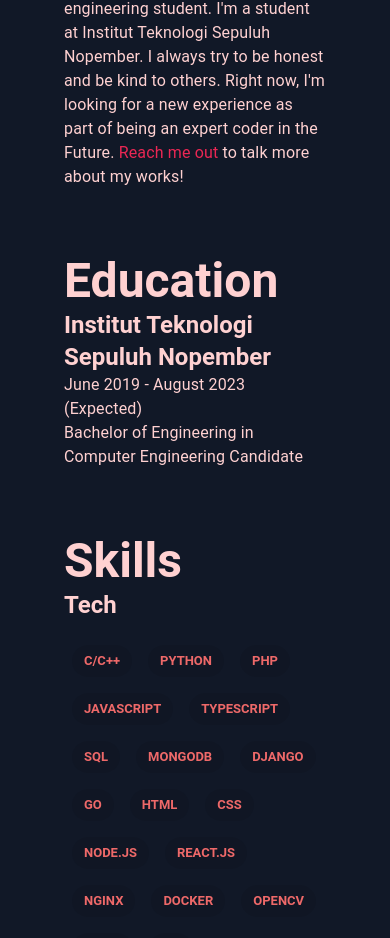
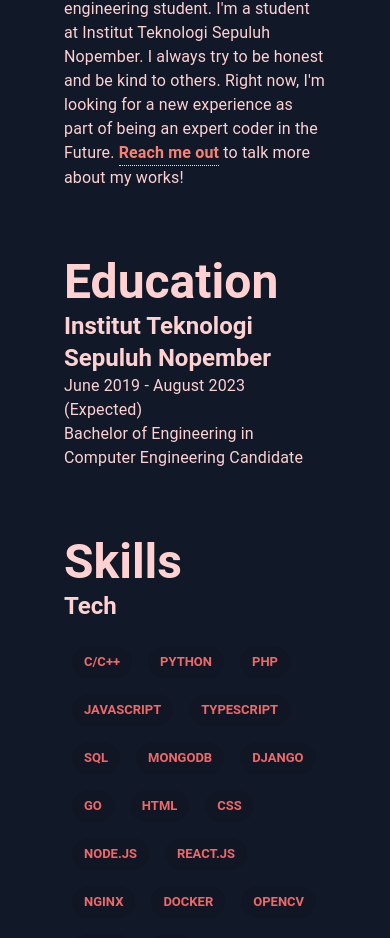
Before and after one commit to LordRonz/LordRonz.github.io, a Next.js app: page / in a window 390 px wide. Shown: the part 1131-2069 px from the top of the page. Built offline with nearby package versions, Linux system fonts and the light colour scheme; no server answers.

Commit message:
feat: unstyled link

```diff
--- a/package.json
+++ b/package.json
@@ -8,7 +8,7 @@
     "export": "next export",
     "start": "next start",
     "lint": "next lint",
-    "tsc": "tsc --noEmit",
+    "tsc": "tsc --pretty --noEmit",
     "format": "prettier -w .",
     "format:check": "prettier -c ."
   },
--- a/src/components/About.tsx
+++ b/src/components/About.tsx
@@ -73,7 +73,7 @@
                   spy
                   hashSpy
                   href='#contact'
-                  className='animated-underline link pb-0.5 cursor-pointer'
+                  className='animated-underline custom-link inline-flex items-center font-semibold focus:outline-none focus-visible:rounded focus-visible:ring focus-visible:ring-primary-500 border-dark border-b border-dotted hover:border-black/0 text-primary-200'
                 >
                   Reach me out
                 </Link>{' '}
--- /dev/null
+++ b/src/components/links/CustomLink.tsx
@@ -0,0 +1,19 @@
+import clsx from 'clsx';
+
+import UnstyledLink, { UnstyledLinkProps } from '@/components/links/UnstyledLink';
+
+export default function CustomLink({ children, className, ...rest }: UnstyledLinkProps) {
+  return (
+    <UnstyledLink
+      {...rest}
+      className={clsx(
+        'animated-underline custom-link inline-flex items-center font-semibold',
+        'focus:outline-none focus-visible:rounded focus-visible:ring focus-visible:ring-primary-500',
+        'border-dark border-b border-dotted hover:border-black/0',
+        className
+      )}
+    >
+      {children}
+    </UnstyledLink>
+  );
+}
--- a/src/styles/globals.css
+++ b/src/styles/globals.css
@@ -22,6 +22,73 @@
   --clr-primary-500: rgb(var(--tw-clr-primary-500)); /* #992323 */
   --clr-primary-600: rgb(var(--tw-clr-primary-600)); /* #800000 */
   --clr-primary-700: rgb(var(--tw-clr-primary-700)); /* #690000 */
+}
+
+@layer base {
+  @font-face {
+    font-family: 'Roboto';
+    font-style: normal;
+    font-weight: 100 900;
+    font-display: optional;
+    unicode-range: U+0000-00FF, U+0131, U+0152-0153, U+02BB-02BC, U+02C6, U+02DA, U+02DC, U+2000-206F, U+2074, U+20AC, U+2122,
+      U+2191, U+2193, U+2212, U+2215, U+FEFF, U+FFFD;
+  }
+  /* #region  /**=========== Typography =========== */
+  h1 {
+    @apply font-primary text-2xl font-bold md:text-4xl;
+  }
+
+  h2 {
+    @apply font-primary text-xl font-bold md:text-3xl;
+  }
+
+  h3 {
+    @apply font-primary text-lg font-bold md:text-2xl;
+  }
+
+  h4 {
+    @apply font-primary text-base font-bold md:text-lg;
+  }
+
+  body {
+    @apply font-primary text-sm md:text-base;
+  }
+  /* #endregion  /**======== Typography =========== */
+
+  .layout {
+    /* 1100px */
+    max-width: 68.75rem;
+    @apply mx-auto w-11/12;
+  }
+
+  .bg-dark a.custom-link {
+    @apply border-gray-200 hover:border-gray-200/0;
+  }
+
+  /* Class to adjust with sticky footer */
+  .min-h-main {
+    @apply min-h-[calc(100vh-56px)];
+  }
+}
+
+@layer utilities {
+  .animated-underline {
+    background-image: linear-gradient(#33333300, #33333300),
+      linear-gradient(to right, var(--clr-primary-300), var(--clr-primary-100));
+    background-size: 100% 2px, 0 2px;
+    background-position: 100% 100%, 0 100%;
+    background-repeat: no-repeat;
+  }
+  @media (prefers-reduced-motion: no-preference) {
+    .animated-underline {
+      transition: 0.3s ease;
+      transition-property: background-size, color, background-color, border-color;
+    }
+  }
+  .animated-underline:hover,
+  .animated-underline:focus-visible {
+    background-size: 0 2px, 100% 2px;
+  }
 }
 
 html,
@@ -59,27 +126,6 @@
   }
 }
 
-.animated-underline {
-  background-image: linear-gradient(#33333300, #33333300), linear-gradient(to right, #eb2754, #fdeeee);
-  background-size: 100% 2px, 0 2px;
-  background-position: 100% 100%, 0 100%;
-  background-repeat: no-repeat;
-}
-
-@media (prefers-reduced-motion: no-preference) {
-  .animated-underline {
-    transition: 0.3s ease;
-    transition-property: background-size, color, background-color, border-color;
-  }
-}
-
-.animated-underline:hover,
-.animated-underline:focus-visible,
-.project-card:hover .animated-underline,
-.project-card:focus-visible .animated-underline {
-  background-size: 0 2px, 100% 2px;
-}
-
 .link {
   color: #eb2754;
 }
--- a/tailwind.config.js
+++ b/tailwind.config.js
@@ -1,3 +1,6 @@
+/* eslint-disable @typescript-eslint/no-var-requires */
+const { fontFamily } = require('tailwindcss/defaultTheme');
+
 const withOpacity = (variableName) => {
   return ({ opacityValue }) => {
     if (opacityValue !== undefined) {
@@ -21,6 +24,9 @@
   darkMode: 'class', // or 'media' or 'class'
   theme: {
     extend: {
+      fontFamily: {
+        primary: ['Roboto', ...fontFamily.sans],
+      },
       zIndex: {
         '-69': '-69',
       },
```
